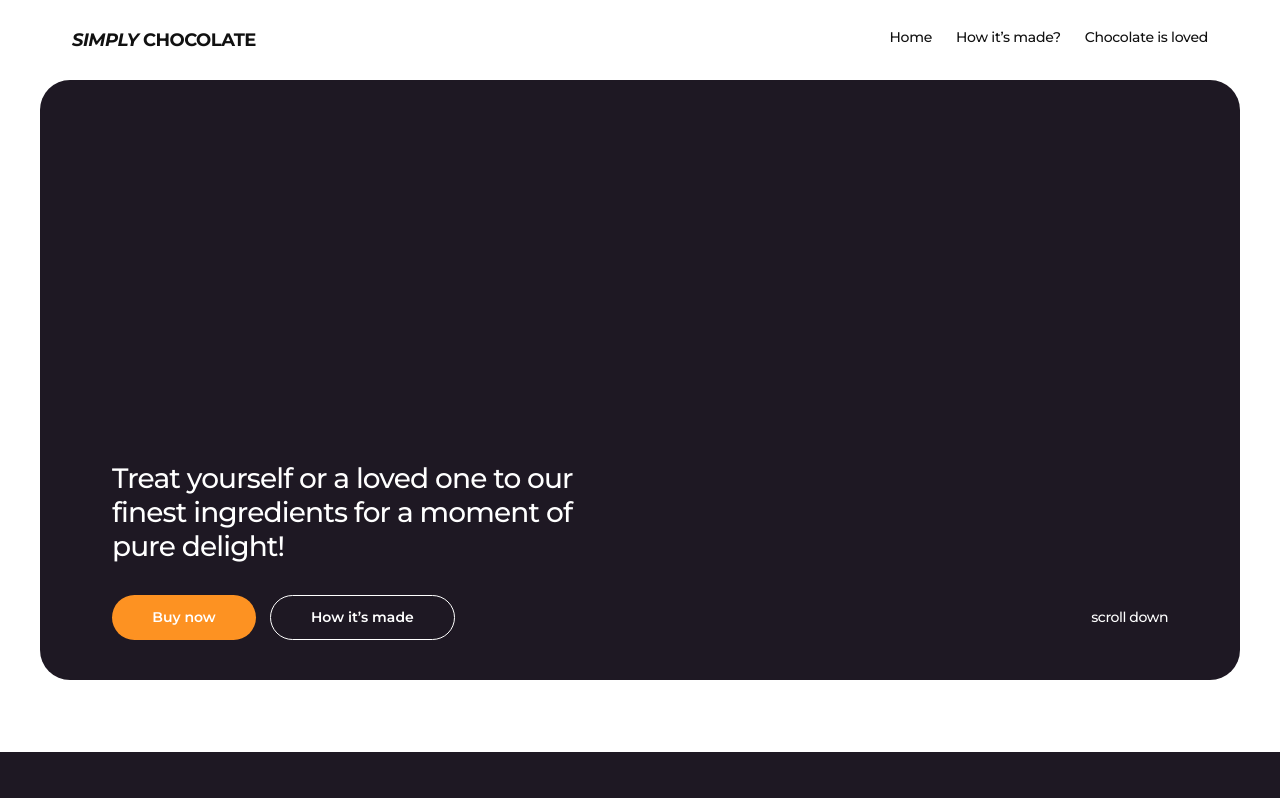
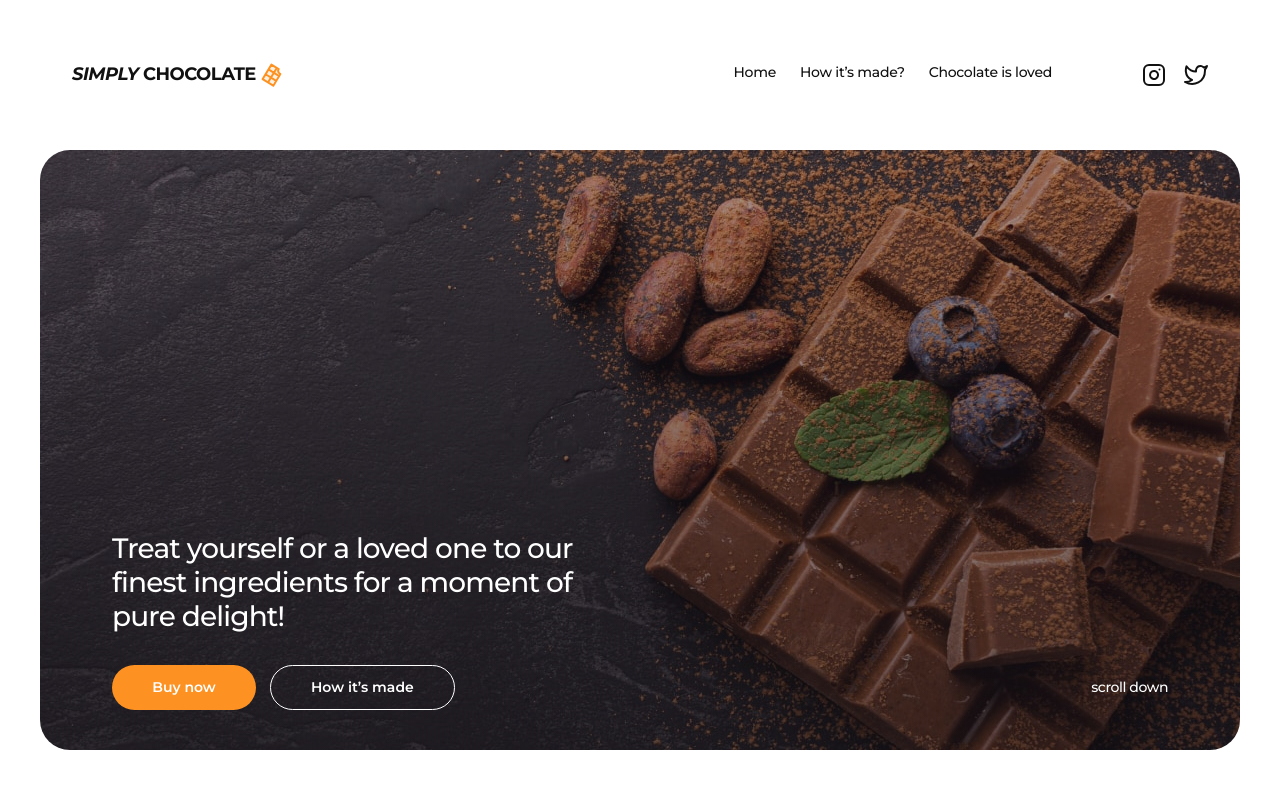
Before and after one commit to Ssovelich/simply-chocolate, a plain HTML site: page index.html in a window 1280 px wide. Shown: the top 798 px of the page. Drawn offline with nearby package versions, Linux system fonts and the light colour scheme.

Commit message:
add-social-list

```diff
--- a/css/style.css
+++ b/css/style.css
@@ -67,9 +67,10 @@ body {
   color: #fd9222;
 }
 /* ============ header ============ */
-.page-header {
-}
-.container {
+.page-header-container {
+  display: flex;
+  align-items: center;
+  column-gap: 90px;
 }
 .page-navigation {
   display: flex;
@@ -78,10 +79,15 @@ body {
   flex-grow: 1;
 }
 .page-logo {
+  display: flex;
+  align-items: center;
   font-weight: 700;
   font-size: 18px;
-  line-height: 1.11111;
+  line-height: 1.11;
   letter-spacing: -0.03em;
+}
+.icon-logo {
+  margin-left: 4px;
 }
 .text-italik {
   font-style: italic;
@@ -89,12 +95,6 @@ body {
 .menu {
   display: flex;
   column-gap: 24px;
-}
-.menu-item {
-  font-weight: 500;
-  font-size: 14px;
-  line-height: 1.14286;
-  letter-spacing: -0.02em;
 }
 .menu-link {
   display: block;
@@ -104,6 +104,26 @@ body {
   font-size: 14px;
   line-height: 1.14;
   letter-spacing: -0.02em;
+  transition: color 250ms cubic-bezier(0.4, 0, 0.2, 1);
+}
+.menu-link:hover,
+.menu-link:focus {
+  color: #fd9222;
+}
+.social-list {
+  display: flex;
+  gap: 18px;
+}
+.social-list-link {
+  display: block;
+  line-height: 0;
+  stroke: #111111;
+  fill: none;
+  transition: stroke 250ms cubic-bezier(0.4, 0, 0.2, 1);
+}
+.social-list-link:hover,
+.social-list-link:focus {
+  stroke: #fd9222;
 }
 /* ============ hero ============ */
 .hero {
@@ -112,6 +132,11 @@ body {
   margin-left: auto;
   margin-right: auto;
   border-radius: 30px;
+  background-image: linear-gradient(
+      rgba(30, 24, 35, 0.4),
+      rgba(30, 24, 35, 0.4)
+    ),
+    url(../images/chocolate-bg-min.jpg);
 }
 .hero-container {
   padding-top: 381px;
@@ -355,11 +380,10 @@ body {
 .page-footer {
   background: #1e1823;
   padding-top: 50px;
-  padding-bottom: 50px;
+  padding-bottom: 86px;
   color: #ffffff;
 }
-.contaoner {
-}
+
 .footer-top {
   display: flex;
   justify-content: space-between;
--- a/index.html
+++ b/index.html
@@ -18,11 +18,14 @@
   </head>
   <body>
     <header class="page-header">
-      <div class="container">
+      <div class="container page-header-container">
         <nav class="page-navigation">
           <a href="./index.html" class="page-logo"
-            ><span class="text-italik">SIMPLY</span>&nbsp;CHOCOLATE</a
-          >
+            ><span class="text-italik">SIMPLY</span>&nbsp;CHOCOLATE
+            <svg class="icon-logo" width="24" height="24">
+              <use href="./images/icons.svg#icon-logo"></use>
+            </svg>
+          </a>
           <ul class="menu">
             <li class="menu-item">
               <a class="menu-link" href="./index.html">Home</a>
@@ -35,22 +38,22 @@
             </li>
           </ul>
         </nav>
-        <!-- <ul class="social-list">
+        <ul class="social-list">
           <li class="social-list-item">
             <a href="" class="social-list-link">
-              <svg class="social-list-icon" width="" heigth="">
-                <use href=""></use>
+              <svg class="social-list-icon" width="24" heigth="24">
+                <use href="./images/icons.svg#icon-instagram"></use>
               </svg>
             </a>
           </li>
           <li class="social-list-item">
-            <a href="" class="social-list-link">
-              <svg class="social-list-icon" width="" heigth="">
-                <use href=""></use>
+            <a href="" class="social-list-link"
+              ><svg class="social-list-icon" width="24" heigth="24">
+                <use href="./images/icons.svg#icon-twitter"></use>
               </svg>
             </a>
           </li>
-        </ul>-->
+        </ul>
       </div>
     </header>
     <main>
```
Also changed, not shown: images/chocolate-bg-min.jpg (added), images/icons.svg (added).
